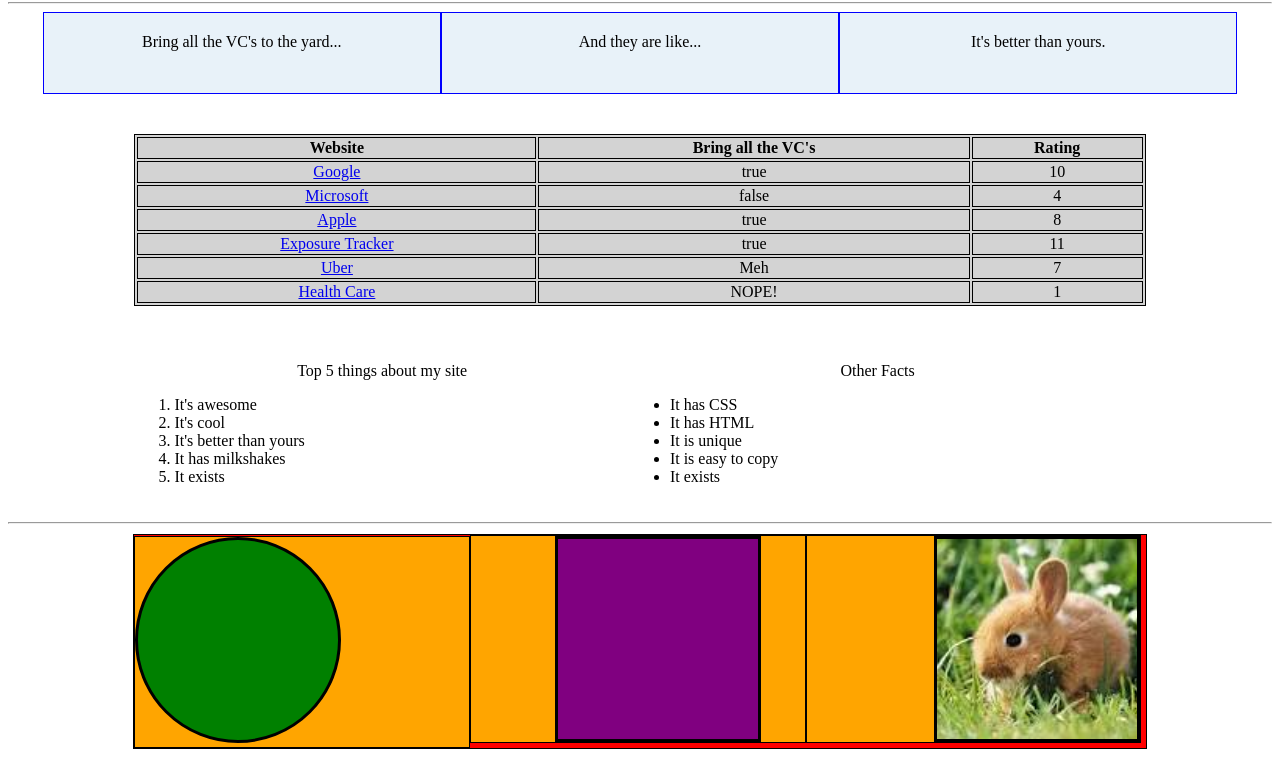
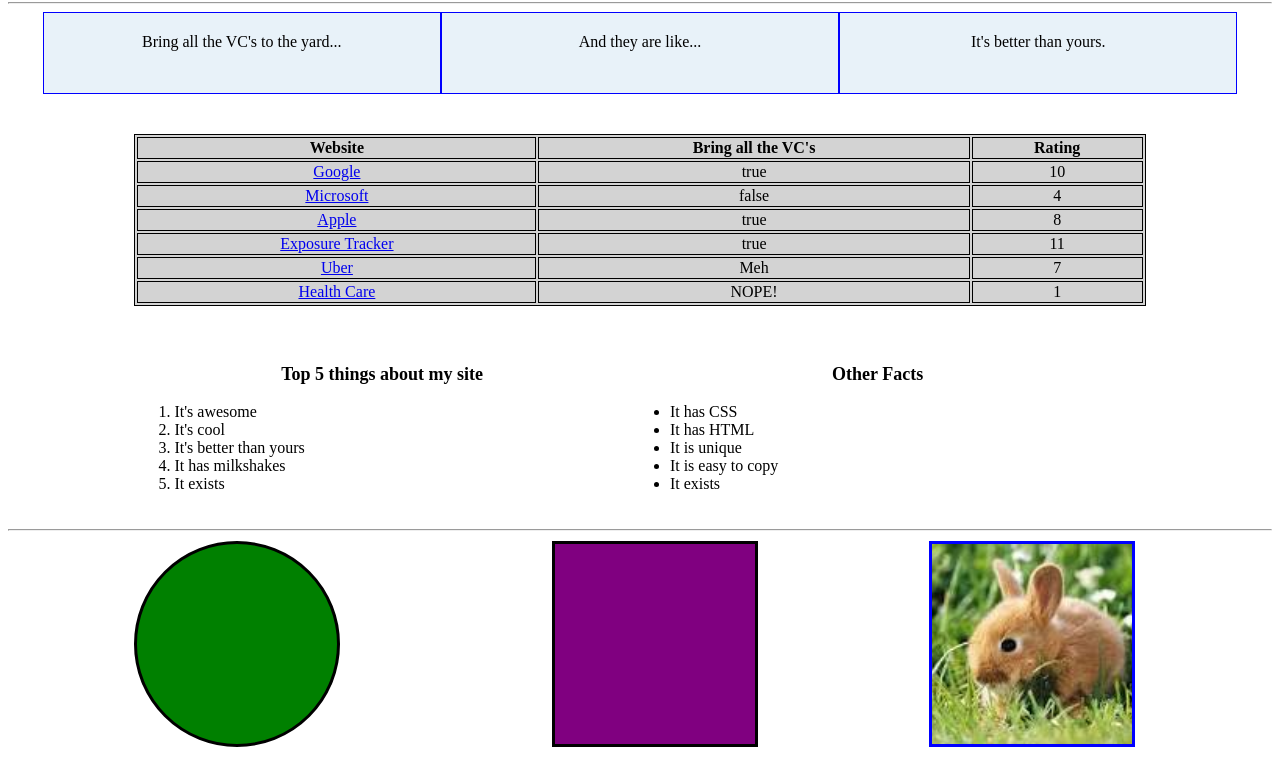
Before and after one commit to ranaki/DPL_D02_HTML_CSS, a plain HTML site: page index.html in a window 1280 px wide. Shown: the part 78-839 px from the top of the page. Drawn offline with Linux system fonts and the light colour scheme.

Commit message:
clean comments

```diff
--- a/style.css
+++ b/style.css
@@ -38,13 +38,13 @@ td {
 .div-things-facts {
     margin: 20px auto;
     width: 80%;
-    /*border: 1px solid black;*/
 }
 .div-things-facts p {
     text-align: center;
+    font-weight: 700;
+    font-size: 18px;
 }
 .sec-things-facts {
-    /*border: 1px solid blue;*/
     width: 49%;
 }
 
@@ -52,13 +52,10 @@ td {
 #purple-box,
 #bunny-box {
     display: inline-block;
-    /*margin: 10px auto;*/
     height: 200px;
     width: 200px;
 }
 #green-circle {
-    /*height: 250px;
-    width: 250px;*/
     border-radius: 50%;
     background-color: green;
     border: 3px solid black;
@@ -71,24 +68,18 @@ td {
 }
 #bunny-box {
     background-color: antiquewhite;
-    border: 3px solid black;
+    border: 3px solid blue;
     background-image: url("bunny.jpeg");
     background-repeat: no-repeat;
     background-position: center center;
     background-size: cover;
     float: right;
-    /*background-attachment: fixed;*/
 }
 .div-art {
     margin: 10px auto;
     width: 80%;
-    border: 1px solid black;
-    background-color: red;
 }
 .div-spacer {
     display: inline-block;
     width: 33%;
-    /*margin: 10px auto;*/
-    border: 1px solid black;
-    background-color: orange;
 }
```
